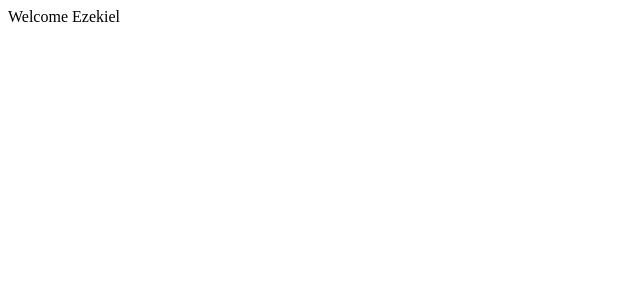
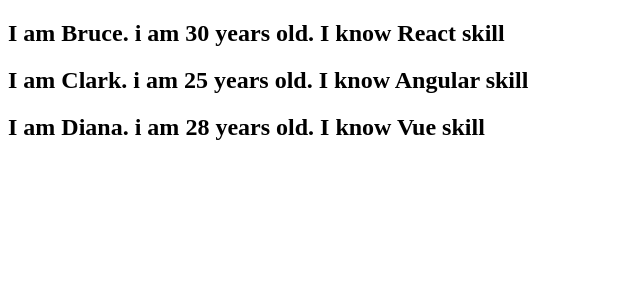
Before and after one commit to adetorodev/reactify, a React (Create React App) app: page / in a window 1280 px wide. Shown: the top 300 px of the page, without its empty margins (0-640 px from the left). Built offline with nearby package versions, Linux system fonts and the light colour scheme.

Commit message:
task: render list of item

```diff
--- a/src/App.js
+++ b/src/App.js
@@ -4,6 +4,7 @@
 import Counter from "./component/Counter";
 import FuncCompt from "./component/FuncCompt";
 import Greet from "./component/Greet";
+import NameList from "./component/NameList";
 import UserGreeting from "./component/UserGreeting";
 import Welcome from "./component/Welcome";
 import Message from "./component/message";
@@ -14,7 +15,8 @@
 
 function App() {
   return <div>
-    <UserGreeting />
+    <NameList />
+    {/* <UserGreeting /> */}
     {/* <ParentComp /> */}
     {/* <Counter /> */}
     {/* <Message /> */}
--- /dev/null
+++ b/src/component/NameList.js
@@ -0,0 +1,35 @@
+import React from "react";
+import Person from "./Person";
+
+function NameList() {
+  //   const names = ["Bruce", "Clack", "Diana"];
+  const persons = [
+    {
+      id: 1,
+      name: "Bruce",
+      age: 30,
+      skill: "React",
+    },
+    {
+      id: 2,
+      name: "Clark",
+      age: 25,
+      skill: "Angular",
+    },
+    {
+      id: 3,
+      name: "Diana",
+      age: 28,
+      skill: "Vue",
+    },
+  ];
+
+  //   let nameList = names.map((name) => <h2>{name}</h2>);
+  //   return <div>{nameList}</div>;
+  const personList = persons.map(person => (
+    <Person person={person} />
+  ));
+  return <div>{personList}</div>;
+}
+
+export default NameList;
--- /dev/null
+++ b/src/component/Person.js
@@ -0,0 +1,14 @@
+import React from "react";
+
+function Person({person}) {
+  return (
+    <div>
+      <h2>
+        I am {person.name}. i am {person.age} years old.
+        I know {person.skill} skill
+      </h2>
+    </div>
+  );
+}
+
+export default Person;
```
